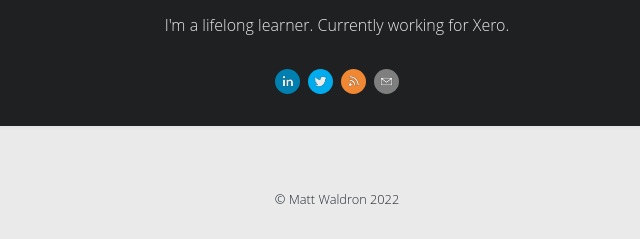
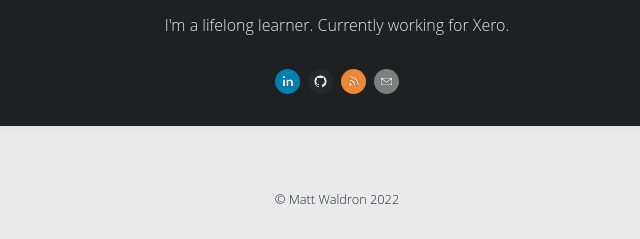
Before and after one commit to me-matt/mattwaldron.me, a Gatsby site: page / in a window 1280 px wide. Shown: the part 248-487 px from the top of the page, 303-943 px from the left. Built offline with nearby package versions, Linux system fonts and the light colour scheme; Gatsby itself is replaced by a stand-in of ours.

Commit message:
Added github

```diff
--- a/gatsby-config.js
+++ b/gatsby-config.js
@@ -10,6 +10,7 @@ module.exports = {
     social: {
       twitter: `itsmemattw`,
       linkedin: `me-matt`,
+      github: `me-matt`,
     },
   },
   plugins: [
--- a/src/components/Bio.tsx
+++ b/src/components/Bio.tsx
@@ -72,6 +72,7 @@ const Bio = () => {
           social {
             twitter
             linkedin
+            github
           }
         }
       }
@@ -92,7 +93,7 @@ const Bio = () => {
       <p>{author.summary}</p>
       <ContactMe>
         <SocialIcon fgColor="#eaeaea" url={`https://linkedin.com/in/${social.linkedin}`} />
-        <SocialIcon fgColor="#eaeaea" url={`https://twitter.com/${social.twitter}`} />
+        <SocialIcon fgColor="#eaeaea" url={`https://github.com/${social.github}`} />
         <SocialIcon fgColor="#eaeaea" url={`https://mattwaldron.me/rss.xml`} network="rss" />
         <SocialIcon fgColor="#eaeaea" url={`mailto:matt@mattwaldron.me`} />
       </ContactMe>
```
